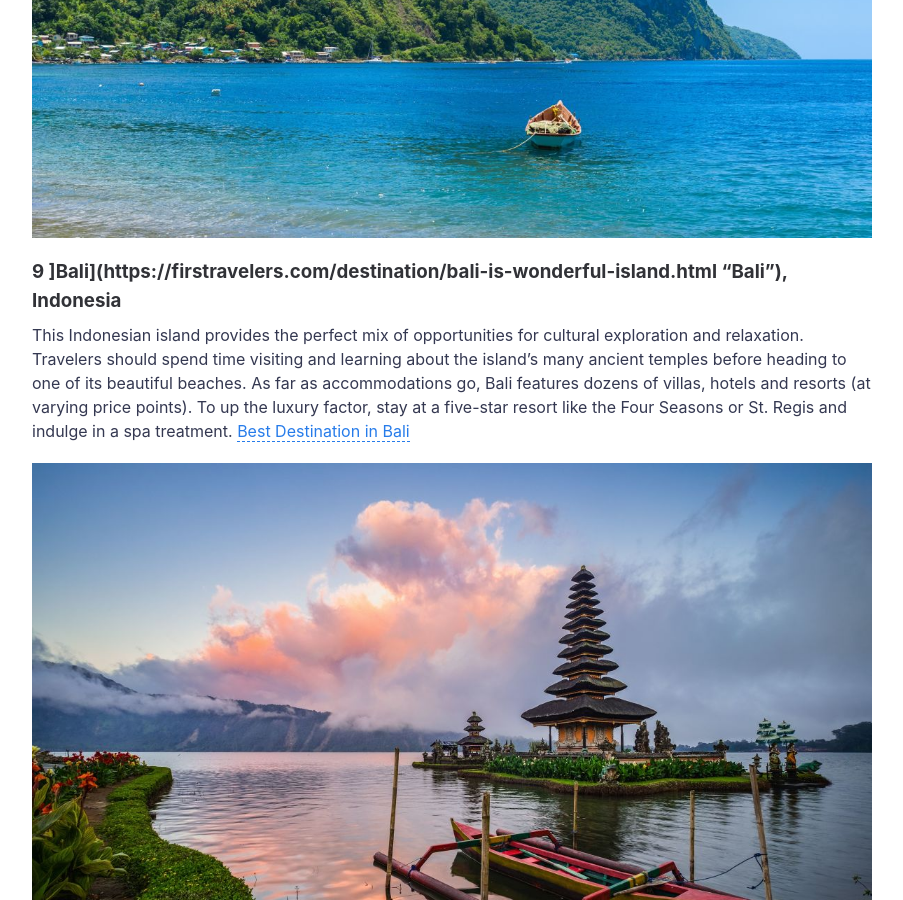
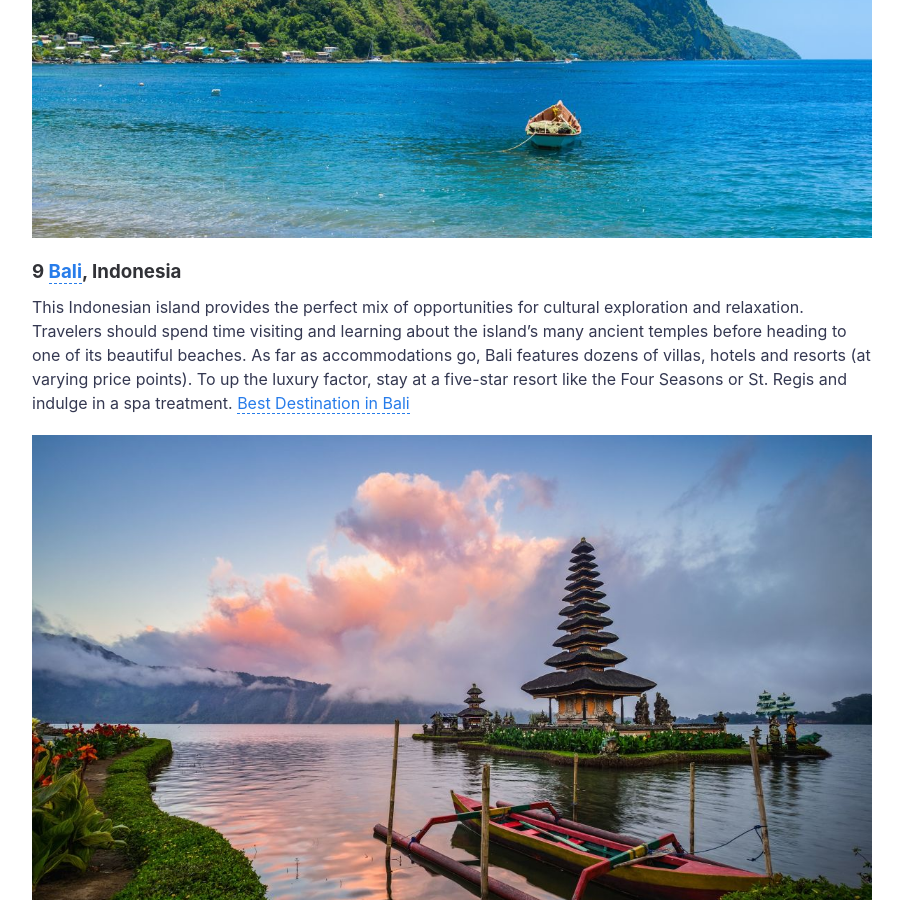
Before and after one commit to artipedia/firstravelers, a Jekyll site: the page built from _posts/2018-08-31-the-world-15-best-places-to-visit-in-2018-2019.markdown, in a window 1280 px wide and 900 px high, scrolled down 4910 px. Shown: the whole window, without its empty margins (188-1091 px from the left). Built offline with Jekyll 4.4.1, drawn with Linux system fonts in a browser that asks for light colours; comment, search, counter and statistics services are not loaded.

Commit message:
Update 2018-08-31-the-world-15-best-places-to-visit-in-2018-2019.markdown

```diff
--- a/_posts/2018-08-31-the-world-15-best-places-to-visit-in-2018-2019.markdown
+++ b/_posts/2018-08-31-the-world-15-best-places-to-visit-in-2018-2019.markdown
@@ -35,7 +35,7 @@ St. Lucia has been a longtime favorite destination for honeymooners and couples,
 
 ![St. Lucia][Lucia]
 
-### 9 ]Bali](https://firstravelers.com/destination/bali-is-wonderful-island.html "Bali"), Indonesia
+### 9 [Bali](https://firstravelers.com/destination/bali-is-wonderful-island.html "Bali"), Indonesia
 This Indonesian island provides the perfect mix of opportunities for cultural exploration and relaxation. Travelers should spend time visiting and learning about the island's many ancient temples before heading to one of its beautiful beaches. As far as accommodations go, Bali features dozens of villas, hotels and resorts (at varying price points). To up the luxury factor, stay at a five-star resort like the Four Seasons or St. Regis and indulge in a spa treatment. [Best Destination in Bali](https://firstravelers.com/destination/14-of-the-best-in-bali.html "Best Destination in Bali")
 
 ![Bali, Indonesia][Baliindonesia]
```
